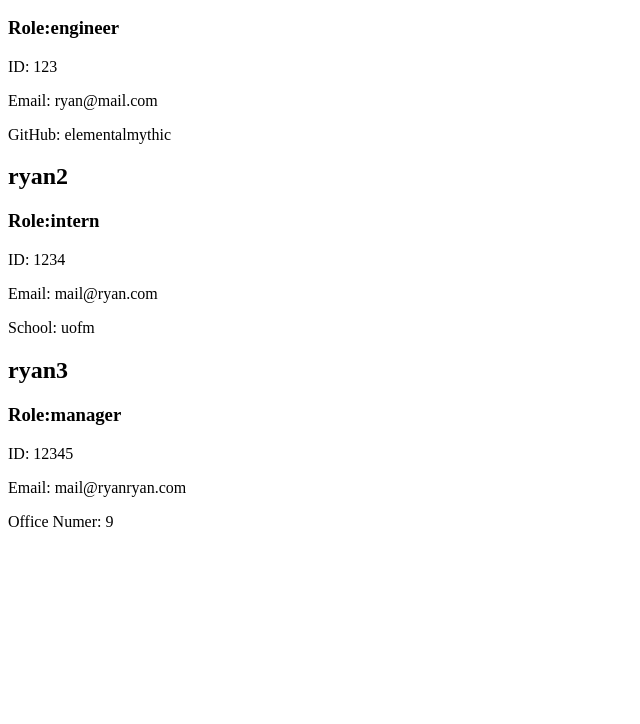
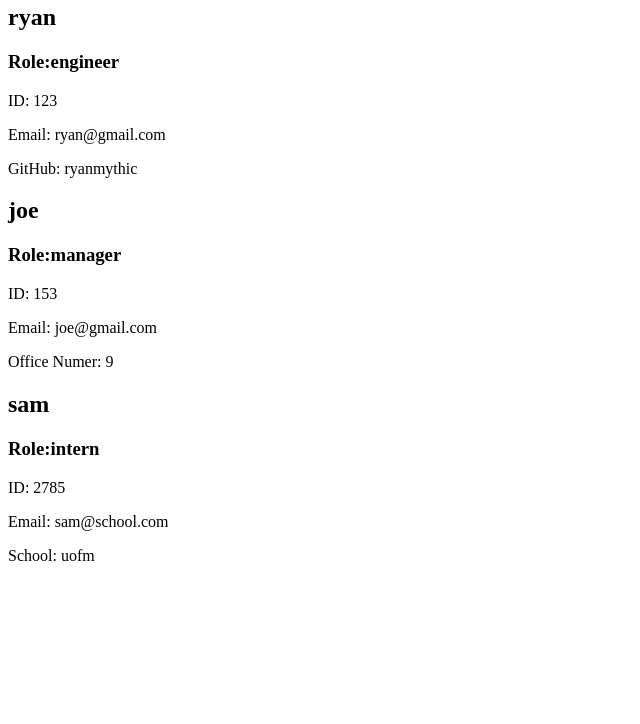
Before and after one commit to ElementalMythic/team-profile-generator, a website: page index.html in a window 1280 px wide. Shown: the part 76-800 px from the top of the page, without its empty margins (0-640 px from the left). Drawn offline with Linux system fonts and the light colour scheme; files that its build step writes are made by us from their sources.

Commit message:
final copy with submitted index.html from video

```diff
--- a/index.html
+++ b/index.html
@@ -7,20 +7,20 @@
                 </head>
 
                 <body>
-                    <div>My Team</div><div>
+                    <h1>The Best Team On The Market</h2><div>
                 <h2>ryan</h2>
                 <h3>Role:engineer</h3>
                 <p>ID: 123</p>
-                <p>Email: ryan@mail.com</p>
-            <p>GitHub: elementalmythic</p></div><div>
-                <h2>ryan2</h2>
+                <p>Email: ryan@gmail.com</p>
+            <p>GitHub: ryanmythic</p></div><div>
+                <h2>joe</h2>
+                <h3>Role:manager</h3>
+                <p>ID: 153</p>
+                <p>Email: joe@gmail.com</p>
+            <p>Office Numer: 9</p></div><div>
+                <h2>sam</h2>
                 <h3>Role:intern</h3>
-                <p>ID: 1234</p>
-                <p>Email: mail@ryan.com</p>
-            <p>School: uofm</p></div><div>
-                <h2>ryan3</h2>
-                <h3>Role:manager</h3>
-                <p>ID: 12345</p>
-                <p>Email: mail@ryanryan.com</p>
-            <p>Office Numer: 9</p></div></body>
+                <p>ID: 2785</p>
+                <p>Email: sam@school.com</p>
+            <p>School: uofm</p></div></body>
     </html>
```
